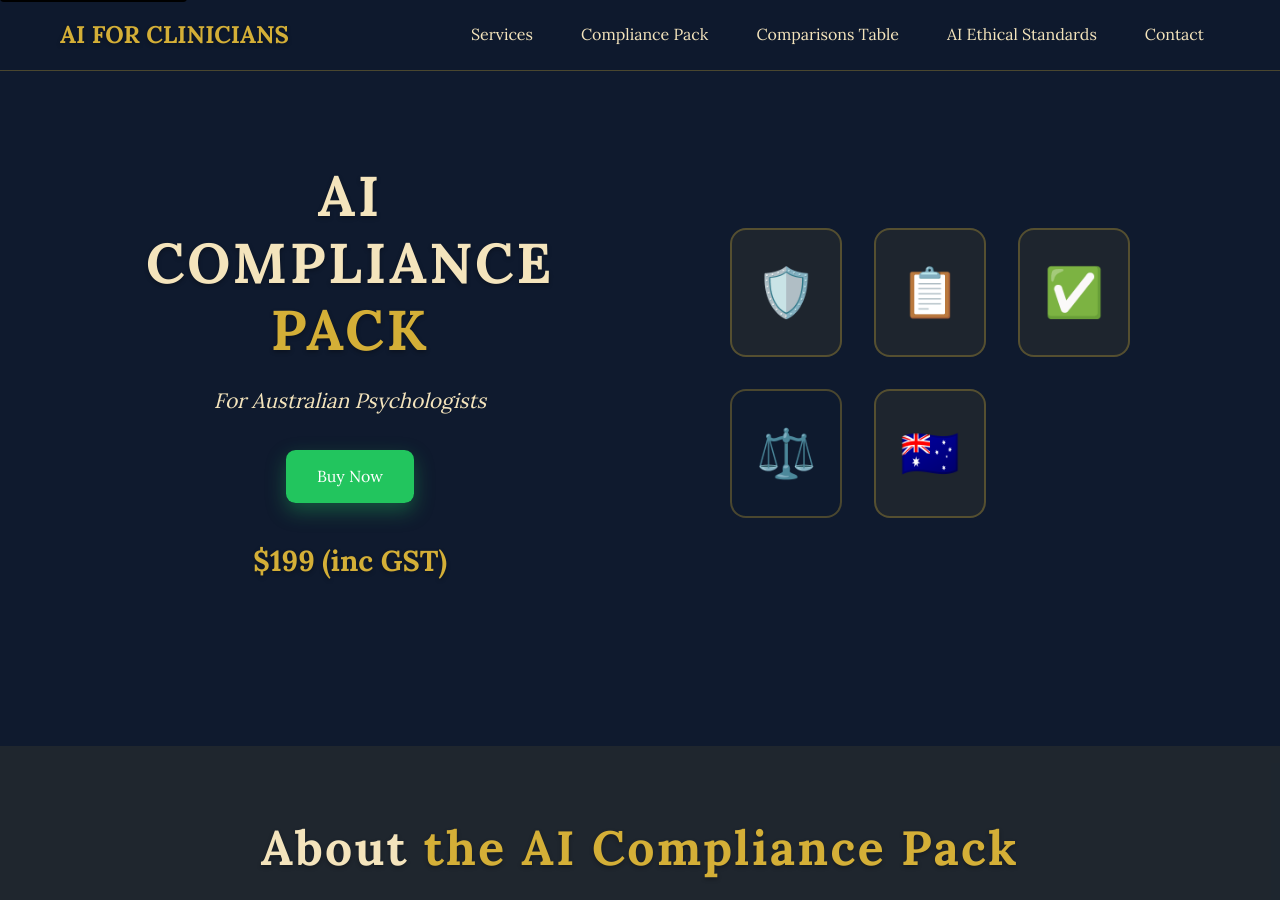
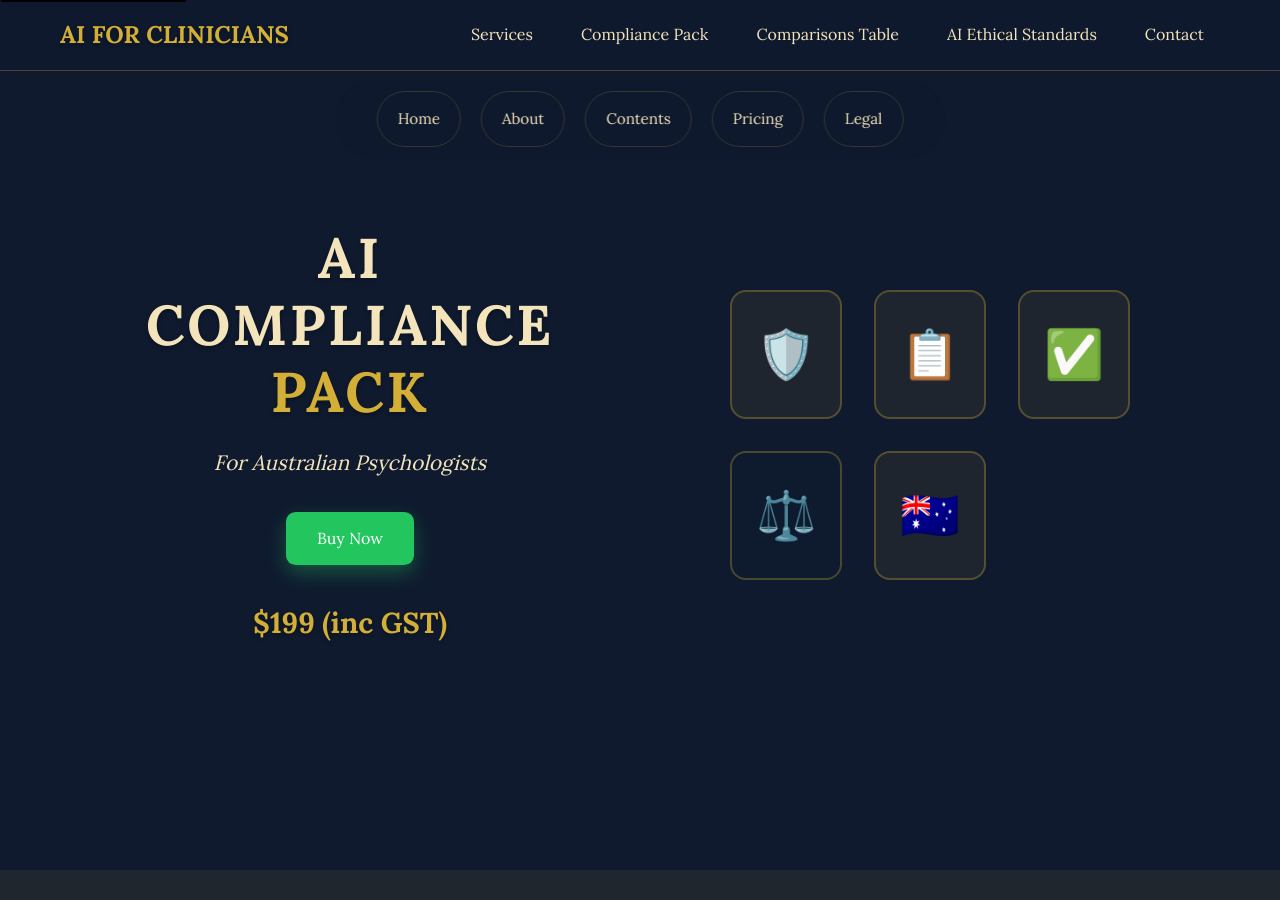
Before and after one commit to keisler-au/aiforclin, a Jekyll site: the page built from compliance/index.html, in a window 1280 px wide and 900 px high. Built offline with Jekyll 4.4.1, drawn with Linux system fonts in a browser that asks for light colours.

Commit message:
before styling refactoring

```diff
--- a/assets/css/style.css
+++ b/assets/css/style.css
@@ -136,7 +136,7 @@ body {
 .title-container,
 .title-container-alt {
     min-height: 100%;
-    margin: 18vh auto;
+    margin: 14rem auto;
     display: flex;
     align-items: center;
     justify-content: center;
--- a/compliance/index.html
+++ b/compliance/index.html
@@ -2,6 +2,17 @@
 layout: default
 title: AI Compliance Pack
 description: Essential AI compliance materials for Australian psychologists.
+subnav:
+  - label: Home
+    href: "#home"
+  - label: About
+    href: "#about"
+  - label: Contents
+    href: "#contents"
+  - label: Pricing
+    href: "#pricing"
+  - label: Legal
+    href: "#legal"
 ---
 
 <!-- Hero Section -->
@@ -132,7 +143,7 @@ description: Essential AI compliance materials for Australian psychologists.
 </section>
 
 <!-- Legal Disclaimers -->
-<section class="section">
+<section id="legal" class="section">
     <div class="container">
         <h2 class="section-title">Important Legal Information</h2>
         <div class="legal-content">
```
Also changed, not shown: 2 other files.
